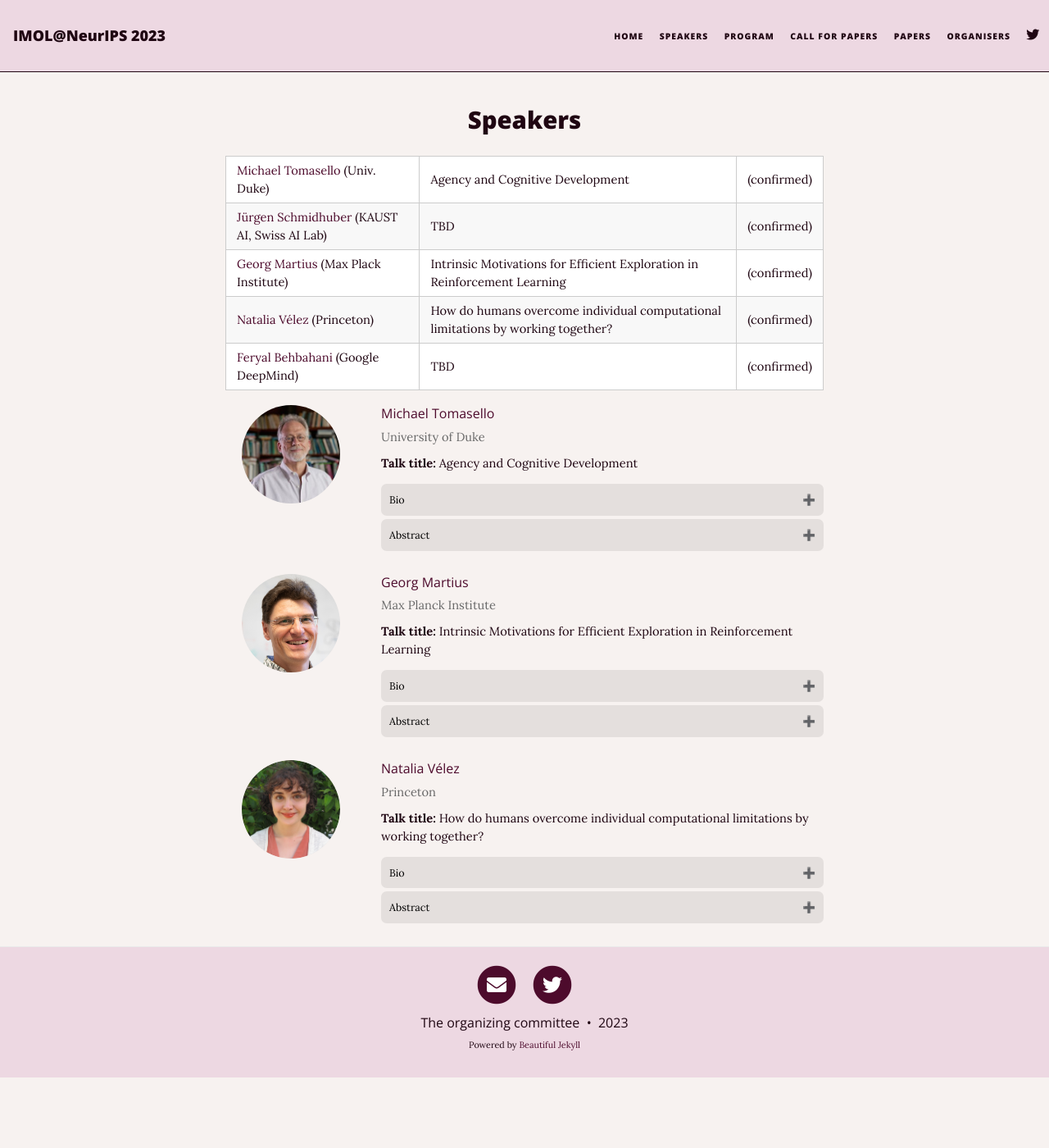
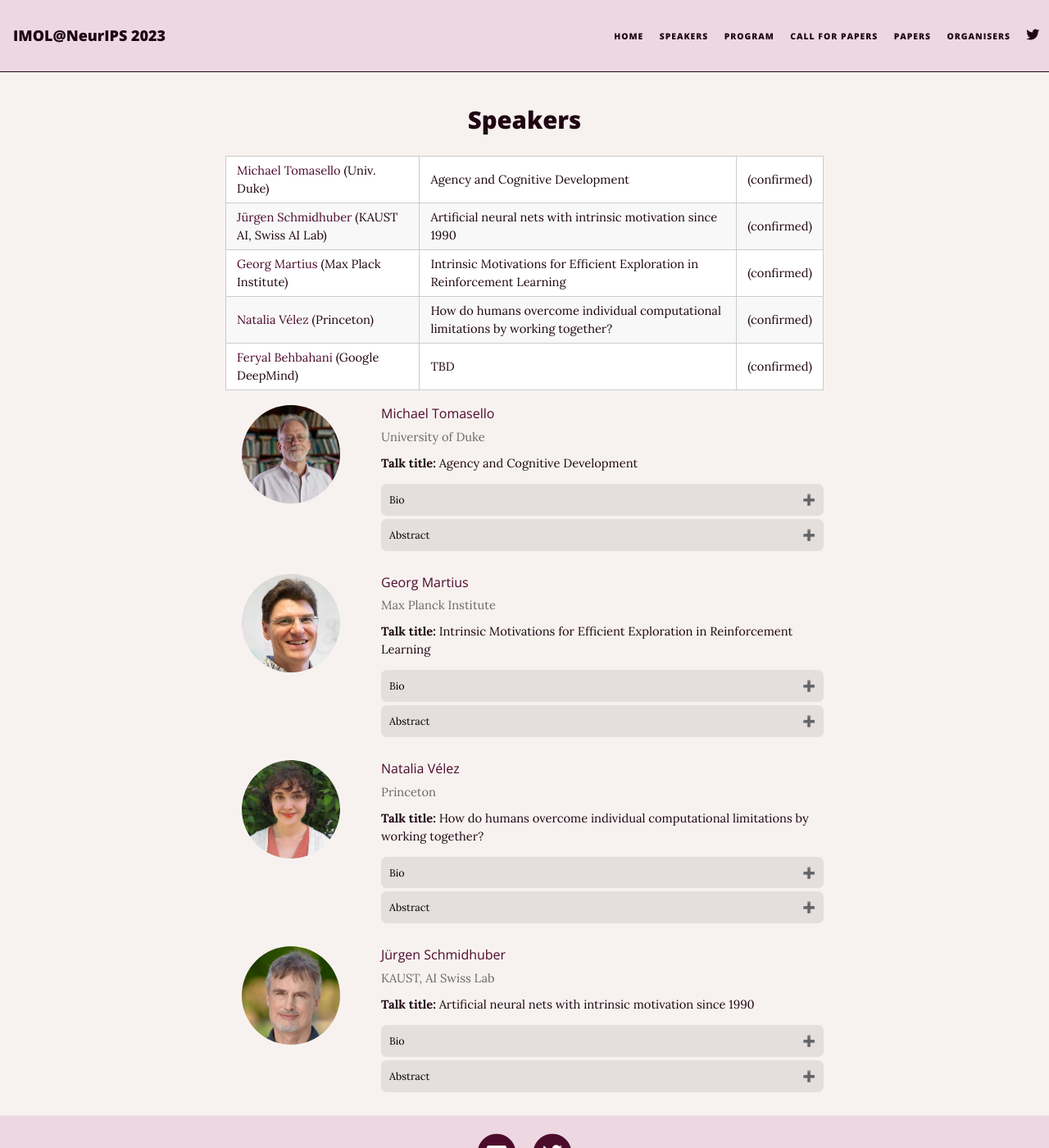
Before and after one commit to nmady/imol-workshop.github.io, a Jekyll site: the page built from speakers.md, in a window 1280 px wide and 1400 px high. Shown: the whole window at 82% size. Built offline with Jekyll 4.4.1, drawn with Linux system fonts in a browser that asks for light colours; nearby versions of some CDN libraries.

Commit message:
update info

```diff
--- a/index.html
+++ b/index.html
@@ -10,7 +10,7 @@ layout: home
 </center>
 
 <br>
-<div class="subsubheading">NeurIPS 2023 in-person Workshop, December 15th or 16th, New Orleans</div>
+<div class="subsubheading">NeurIPS 2023 in-person Workshop, December 16, New Orleans</div>
 
 <div class="contact-heading"><a href='mailto:imol.workshop@gmail.com'>imol.workshop@gmail.com</a>.</div>
 
@@ -120,7 +120,7 @@ layout: home
         <li>Vieri Giuliano Santucci, Gianluca Baldassarre, and Marco Mirolli. GRAIL: A goal-discovering robotic archi-
             tecture for intrinsically-motivated learning. 2016.</li>
 
-        <li>Jürgen Schmidhuber. Formal theory of creativity, fun, and intrinsic motivation (1990–2010). 2010.</li>
+        <li>Jürgen Schmidhuber. Artificial Curiosity & Creativity Since 1990-91. 2021, https://people.idsia.ch/~juergen/artificial-curiosity-since-1990.html.</li>
 
         Ramanan Sekar, Oleh Rybkin, Kostas Daniilidis, Pieter Abbeel, Danijar Hafner, and Deepak Pathak. Planning to
         explore via self-supervised world models. 2020.</li>
--- a/speakers.md
+++ b/speakers.md
@@ -14,7 +14,7 @@ subtitle:
   </tr>
   <tr>
     <td> <a href="https://people.idsia.ch/~juergen/">Jürgen Schmidhuber</a>  (KAUST AI, Swiss AI Lab) </td>
-    <td>TBD</td>
+    <td>Artificial neural nets with intrinsic motivation since 1990</td>
     <td>(confirmed)</td>
   </tr>
   <tr>
@@ -152,3 +152,48 @@ I am an assistant professor in the Department of Psychology at Princeton Univers
     </div>
   </div>
 </div>
+
+<div class='row'>
+
+  <div class="col-3">
+
+    <div class="frame">
+
+      <img class="speaker-img" src='/assets/img/jurgen.jpeg'>
+
+    </div>
+
+  </div>
+  <div class="col-9">
+
+    <h4> <a href="https://people.idsia.ch/~juergen/" target="_blank"> Jürgen Schmidhuber </a></h4>
+    <p class='speaker-affiliation'> KAUST, AI Swiss Lab </p>
+      <p style='font-size: 11pt;'>
+        <b>Talk title: </b> Artificial neural nets with intrinsic motivation since 1990
+    </p>
+    <button type="button" class="collapsible">Bio</button>
+    <div class="content">
+        <p style='margin-top: 5pt;font-size: 11pt;'>
+The New York Times headlined: "When A.I. Matures, It May Call Jürgen Schmidhuber 'Dad'." Since age 15, his main goal has been to build a self-improving A.I. smarter than himself, then retire. His lab's deep learning artificial neural networks based on ideas published in the "Annus Mirabilis" 1990-1991 have revolutionised machine learning and A.I. By 2017, they were on over 3 billion smartphones, and used billions of times per day, for Facebook’s automatic translation, Google’s speech recognition, Google Translate, Apple’s Siri & QuickType, Amazon’s Alexa, etc. He pioneered generative adversarial networks (1990, now widely used), artificial curiosity, Transformers with linearized self-attention (1991 - Transformers are the basis of the famous ChatGPT), and meta-learning machines that learn to learn (since 1987). Today, the most cited neural networks all build on work done in his labs. He is recipient of numerous awards, Director of the AI Initiative at KAUST in KSA, Scientific Director of the Swiss AI Lab IDSIA, Adj. Prof. of A.I. at Univ. Lugano, and Co-Founder & Chief Scientist of the company NNAISENSE. He is a frequent keynote speaker at major events, and advising various governments on A.I. strategies.
+        </p>
+    </div>
+
+    <button type="button" class="collapsible">Abstract</button>
+    <div class="content">
+        <p style='margin-top: 5pt;font-size: 11pt;'>
+        Artificial neural nets with intrinsic motivation since 1990.
+For over three decades I have published work about artificial scientists equipped with intrinsic motivation to implement artificial curiosity and creativity. In this context, I have frequently pointed out that there are two important things in science: (A) Finding answers to given questions, and (B) Coming up with good questions. (A) is arguably just the standard problem of computer science. But how to implement the creative part (B) in artificial systems through reinforcement learning (RL), gradient-based artificial neural networks (NNs), and other machine learning methods? Here I summarise some of our approaches:
+<ul style='font-size: 11pt;'>
+<li>1990: Intrinsic motivation through the principle of generative adversarial NNs</li>
+<li>1991: Intrinsic motivation through NNs that maximise learning progress</li>
+<li>1995: RL to maximise information gain or Bayesian surprise. (2011: Do this optimally)</li>
+<li>1997: Adversarial RL agents design surprising computational experiments</li>
+<li>2022: NNs generating complex experiments encoded as NN weight matrices</li>
+<li>2006: Intrinsic motivation to maximise compression progress like scientists/artists/comedians do</li>
+<li>2011: Intrinsic Motivation through PowerPlay which continually searches for novel well-defined computational problems whose solutions can easily be added to the skill repertoire, taking into account verification time</li>
+<li>2015: Planning and intrinsic motivation with spatio-temporal abstractions in NNs</li>
+</ul>
+</p>
+    </div>
+  </div>
+</div>
```
Also changed, not shown: other parts of index.html (+1 -1 lines), call.md (+3 -3 lines), home.md (+1 -1 lines), assets/img/jurgen.jpeg (added).
